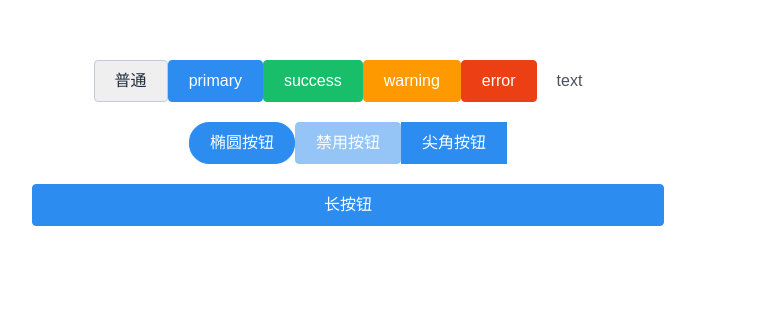
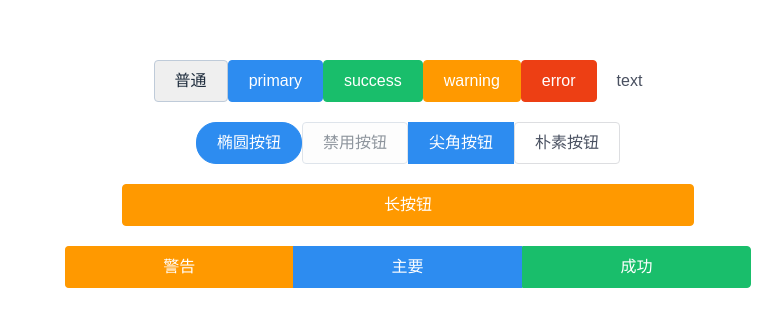
Before and after one commit to zcxnbPlus/GGbengUI, a Vue app: page / in a window 1280 px wide. Shown: the top 326 px of the page, without its empty margins (292-1074 px from the left). Built offline with nearby package versions, Linux system fonts and the light colour scheme.

Commit message:
增加buttonGroup，优化hover时的效果

```diff
--- a/package/comps/components/button/button.scss
+++ b/package/comps/components/button/button.scss
@@ -13,17 +13,18 @@
 }
 .g__btn--default {
   @include border-radius;
+  transition: all 0.2s linear;
   &:hover,
   &:active {
-    text-decoration: "none"
+    text-decoration: "none";
+    opacity: 0.5;
   }
   &[disabled] {
     cursor: not-allowed;
     opacity: 0.5;
-    pointer-events: none;
   }
   &.is-long {
-    @include size(100%,auto)
+    @include size(100%, auto);
   }
   &.is-round {
     @include border-radius(20px);
@@ -37,12 +38,12 @@
     @include border-radius(0px);
   }
 }
-.g__btn--primary{
+.g__btn--primary {
   @extend .g__btn--default;
   color: $btn-primary-color;
   background: $btn-primary-bg;
   border: $border-width-default $border-style-default $btn-primary-bg;
-
+  // transition: all 0.2s linear;
   &:hover,
   &:active {
     background-color: $btn-primary-bg;
@@ -54,7 +55,6 @@
   &[disabled] {
     cursor: not-allowed;
     opacity: 0.5;
-        pointer-events: none;
   }
 
   &.is-round {
@@ -65,10 +65,18 @@
     color: $btn-plain-color;
     background: $btn-plain-bg;
     border: $border-width-default $border-style-default $border-color-base;
+    &:hover,
+    &:active {
+      background-color: $btn-primary-bg;
+      text-decoration: none;
+      color: $plain-color;
+      border-color: $btn-primary-bg;
+      opacity: 0.5;
+    }
   }
 
   &.is-long {
-        @include size(100%,auto)
+    @include size(100%, auto);
   }
 
   &.no-radius {
@@ -76,7 +84,7 @@
   }
 }
 
-.g__btn--success{
+.g__btn--success {
   @extend .g__btn--default;
   color: $btn-success-color;
   background: $btn-success-bg;
@@ -93,7 +101,6 @@
   &[disabled] {
     cursor: not-allowed;
     opacity: 0.5;
-        pointer-events: none;
   }
 
   &.is-round {
@@ -104,10 +111,18 @@
     color: $btn-plain-color;
     background: $btn-plain-bg;
     border: $border-width-default $border-style-default $border-color-base;
+    &:hover,
+    &:active {
+      background-color: $btn-success-bg;
+      text-decoration: none;
+      color: $plain-color;
+      border-color: $btn-success-bg;
+      opacity: 0.5;
+    }
   }
 
   &.is-long {
-        @include size(100%,auto)
+    @include size(100%, auto);
   }
 
   &.no-radius {
@@ -115,7 +130,7 @@
   }
 }
 
-.g__btn--warning{
+.g__btn--warning {
   @extend .g__btn--default;
   color: $btn-warning-color;
   background: $btn-warning-bg;
@@ -132,7 +147,6 @@
   &[disabled] {
     cursor: not-allowed;
     opacity: 0.5;
-        pointer-events: none;
   }
 
   &.is-round {
@@ -143,10 +157,18 @@
     color: $btn-plain-color;
     background: $btn-plain-bg;
     border: $border-width-default $border-style-default $border-color-base;
+    &:hover,
+    &:active {
+      background-color: $btn-warning-bg;
+      text-decoration: none;
+      color: $plain-color;
+      border-color: $btn-warning-bg;
+      opacity: 0.5;
+    }
   }
 
   &.is-long {
-        @include size(100%,auto)
+    @include size(100%, auto);
   }
 
   &.no-radius {
@@ -154,7 +176,7 @@
   }
 }
 
-.g__btn--error{
+.g__btn--error {
   @extend .g__btn--default;
   color: $btn-error-color;
   background: $btn-error-bg;
@@ -171,7 +193,6 @@
   &[disabled] {
     cursor: not-allowed;
     opacity: 0.5;
-        pointer-events: none;
   }
 
   &.is-round {
@@ -182,10 +203,18 @@
     color: $btn-plain-color;
     background: $btn-plain-bg;
     border: $border-width-default $border-style-default $border-color-base;
+    &:hover,
+    &:active {
+      background-color: $btn-error-bg;
+      text-decoration: none;
+      color: $plain-color;
+      border-color: $btn-error-bg;
+      opacity: 0.5;
+    }
   }
 
   &.is-long {
-        @include size(100%,auto)
+    @include size(100%, auto);
   }
 
   &.no-radius {
@@ -193,7 +222,7 @@
   }
 }
 
-.g__btn--text{
+.g__btn--text {
   @extend .g__btn--default;
   color: $btn-text-color;
   background: $btn-text-bg;
@@ -210,14 +239,39 @@
   &[disabled] {
     cursor: not-allowed;
     opacity: 0.5;
-        pointer-events: none;
   }
 
   &.is-long {
-        @include size(100%,auto)
+    @include size(100%, auto);
   }
 
   &.no-radius {
     @include border-radius(0);
   }
 }
+.g__btn--group {
+  position: relative;
+  vertical-align: middle;
+  display: flex;
+  & button {
+    flex: 1;
+    border-radius: 0;
+    &.no-radius {
+      @include border-radius(0);
+    }
+  }
+  & button:first-child {
+    @include border-radius();
+    border-top-right-radius: 0;
+    border-bottom-right-radius: 0;
+    border-right: none;
+  }
+  & button:last-child {
+    @include border-radius;
+    border-top-left-radius: 0;
+    border-bottom-left-radius: 0;
+  }
+}
+.xm__hasIconBtn {
+  padding: 11px 20px;
+}
--- /dev/null
+++ b/package/comps/components/buttongroup/index.js
@@ -0,0 +1,3 @@
+import ButtonGroup from '../button/button-group.vue'
+
+export default ButtonGroup
--- a/package/comps/index.js
+++ b/package/comps/index.js
@@ -1,8 +1,10 @@
 import './styles/index.scss'
 import Button from './components/button/index.js'
+import ButtonGroup from './components/buttongroup/index.js'
 
 const components = {
-  Button
+  Button,
+  ButtonGroup
 }
 const install = function (Vue) {
   if (install.installed) return
--- /dev/null
+++ b/src/comps/components/button/button-group.vue
@@ -0,0 +1,10 @@
+<template>
+  <div class="g__btn--group">
+    <slot></slot>
+  </div>
+</template>
+<script>
+export default {
+  name: 'g-button-group'
+}
+</script>
--- a/src/comps/components/button/button.scss
+++ b/src/comps/components/button/button.scss
@@ -13,17 +13,18 @@
 }
 .g__btn--default {
   @include border-radius;
+  transition: all 0.2s linear;
   &:hover,
   &:active {
-    text-decoration: "none"
+    text-decoration: "none";
+    opacity: 0.5;
   }
   &[disabled] {
     cursor: not-allowed;
     opacity: 0.5;
-    pointer-events: none;
   }
   &.is-long {
-    @include size(100%,auto)
+    @include size(100%, auto);
   }
   &.is-round {
     @include border-radius(20px);
@@ -37,12 +38,12 @@
     @include border-radius(0px);
   }
 }
-.g__btn--primary{
+.g__btn--primary {
   @extend .g__btn--default;
   color: $btn-primary-color;
   background: $btn-primary-bg;
   border: $border-width-default $border-style-default $btn-primary-bg;
-
+  // transition: all 0.2s linear;
   &:hover,
   &:active {
     background-color: $btn-primary-bg;
@@ -54,7 +55,6 @@
   &[disabled] {
     cursor: not-allowed;
     opacity: 0.5;
-        pointer-events: none;
   }
 
   &.is-round {
@@ -65,10 +65,18 @@
     color: $btn-plain-color;
     background: $btn-plain-bg;
     border: $border-width-default $border-style-default $border-color-base;
+    &:hover,
+    &:active {
+      background-color: $btn-primary-bg;
+      text-decoration: none;
+      color: $plain-color;
+      border-color: $btn-primary-bg;
+      opacity: 0.5;
+    }
   }
 
   &.is-long {
-        @include size(100%,auto)
+    @include size(100%, auto);
   }
 
   &.no-radius {
@@ -76,7 +84,7 @@
   }
 }
 
-.g__btn--success{
+.g__btn--success {
   @extend .g__btn--default;
   color: $btn-success-color;
   background: $btn-success-bg;
@@ -93,7 +101,6 @@
   &[disabled] {
     cursor: not-allowed;
     opacity: 0.5;
-        pointer-events: none;
   }
 
   &.is-round {
@@ -104,10 +111,18 @@
     color: $btn-plain-color;
     background: $btn-plain-bg;
     border: $border-width-default $border-style-default $border-color-base;
+    &:hover,
+    &:active {
+      background-color: $btn-success-bg;
+      text-decoration: none;
+      color: $plain-color;
+      border-color: $btn-success-bg;
+      opacity: 0.5;
+    }
   }
 
   &.is-long {
-        @include size(100%,auto)
+    @include size(100%, auto);
   }
 
   &.no-radius {
@@ -115,7 +130,7 @@
   }
 }
 
-.g__btn--warning{
+.g__btn--warning {
   @extend .g__btn--default;
   color: $btn-warning-color;
   background: $btn-warning-bg;
@@ -132,7 +147,6 @@
   &[disabled] {
     cursor: not-allowed;
     opacity: 0.5;
-        pointer-events: none;
   }
 
   &.is-round {
@@ -143,10 +157,18 @@
     color: $btn-plain-color;
     background: $btn-plain-bg;
     border: $border-width-default $border-style-default $border-color-base;
+    &:hover,
+    &:active {
+      background-color: $btn-warning-bg;
+      text-decoration: none;
+      color: $plain-color;
+      border-color: $btn-warning-bg;
+      opacity: 0.5;
+    }
   }
 
   &.is-long {
-        @include size(100%,auto)
+    @include size(100%, auto);
   }
 
   &.no-radius {
@@ -154,7 +176,7 @@
   }
 }
 
-.g__btn--error{
+.g__btn--error {
   @extend .g__btn--default;
   color: $btn-error-color;
   background: $btn-error-bg;
@@ -171,7 +193,6 @@
   &[disabled] {
     cursor: not-allowed;
     opacity: 0.5;
-        pointer-events: none;
   }
 
   &.is-round {
@@ -182,10 +203,18 @@
     color: $btn-plain-color;
     background: $btn-plain-bg;
     border: $border-width-default $border-style-default $border-color-base;
+    &:hover,
+    &:active {
+      background-color: $btn-error-bg;
+      text-decoration: none;
+      color: $plain-color;
+      border-color: $btn-error-bg;
+      opacity: 0.5;
+    }
   }
 
   &.is-long {
-        @include size(100%,auto)
+    @include size(100%, auto);
   }
 
   &.no-radius {
@@ -193,7 +222,7 @@
   }
 }
 
-.g__btn--text{
+.g__btn--text {
   @extend .g__btn--default;
   color: $btn-text-color;
   background: $btn-text-bg;
@@ -210,14 +239,39 @@
   &[disabled] {
     cursor: not-allowed;
     opacity: 0.5;
-        pointer-events: none;
   }
 
   &.is-long {
-        @include size(100%,auto)
+    @include size(100%, auto);
   }
 
   &.no-radius {
     @include border-radius(0);
   }
 }
+.g__btn--group {
+  position: relative;
+  vertical-align: middle;
+  display: flex;
+  & button {
+    flex: 1;
+    border-radius: 0;
+    &.no-radius {
+      @include border-radius(0);
+    }
+  }
+  & button:first-child {
+    @include border-radius();
+    border-top-right-radius: 0;
+    border-bottom-right-radius: 0;
+    border-right: none;
+  }
+  & button:last-child {
+    @include border-radius;
+    border-top-left-radius: 0;
+    border-bottom-left-radius: 0;
+  }
+}
+.xm__hasIconBtn {
+  padding: 11px 20px;
+}
--- /dev/null
+++ b/src/comps/components/buttongroup/index.js
@@ -0,0 +1,3 @@
+import ButtonGroup from '../button/button-group.vue'
+
+export default ButtonGroup
--- a/src/comps/index.js
+++ b/src/comps/index.js
@@ -1,8 +1,10 @@
 import './styles/index.scss'
 import Button from './components/button/index.js'
+import ButtonGroup from './components/buttongroup/index.js'
 
 const components = {
-  Button
+  Button,
+  ButtonGroup
 }
 const install = function (Vue) {
   if (install.installed) return
--- a/src/views/home.vue
+++ b/src/views/home.vue
@@ -1,5 +1,6 @@
 <template>
 	<div class="home">
+		<div class="gbutton">
 			<g-button>普通</g-button>
 				<g-button type='primary'>primary</g-button>
 				<g-button type='success'>success</g-button>
@@ -9,18 +10,49 @@
 
 				<div style='marginTop: 20px'>
 					<g-button round type='primary'>椭圆按钮</g-button>
-			<g-button disabled type='primary'>禁用按钮</g-button>
+					<g-button disabled @click='tap'>禁用按钮</g-button>
 					<g-button noRadius type='primary'>尖角按钮</g-button>
+					<g-button plain type='success'>朴素按钮</g-button>
 				</div>
 				<div class="box">
-			<g-button long type='primary' style='width: 50%'>长按钮</g-button>
+					<g-button long type='warning' style='width: 50%'>长按钮</g-button>
 				</div>
-		<div class="box">
+				<div class="box" style='width:60%'>
+					<g-button-group>
+						<g-button type="warning">警告</g-button>
+						<g-button type="primary">主要</g-button>
+						<g-button type="success">成功</g-button>
+					</g-button-group>
+				</div>
 		</div>
 	</div>
 </template>
+<script>
+export default {
+  methods: {
+    tap () {
+      console.log(123)
+    }
+  }
+}
+</script>
+
 <style lang='scss'>
+.home {
+	position: relative;
+	padding-left: 120px;
+	.gbutton {
+		position: relative;
+	}
+	.title {
+		font-size: 50px;
+		color: #fc0069;
+		text-align: left;
+	}
 	.box {
+		margin: 0 auto;
 		margin-top: 20px;
 	}
+}
+
 </style>
```
Also changed, not shown: package/comps/components/button/button-group.vue (added, +10 -0 lines), package/gui.min.css, package/gui.min.js, 18 other files (tests, documents, lock files or other folders). Lines whose indentation alone changed are shown as unchanged.
